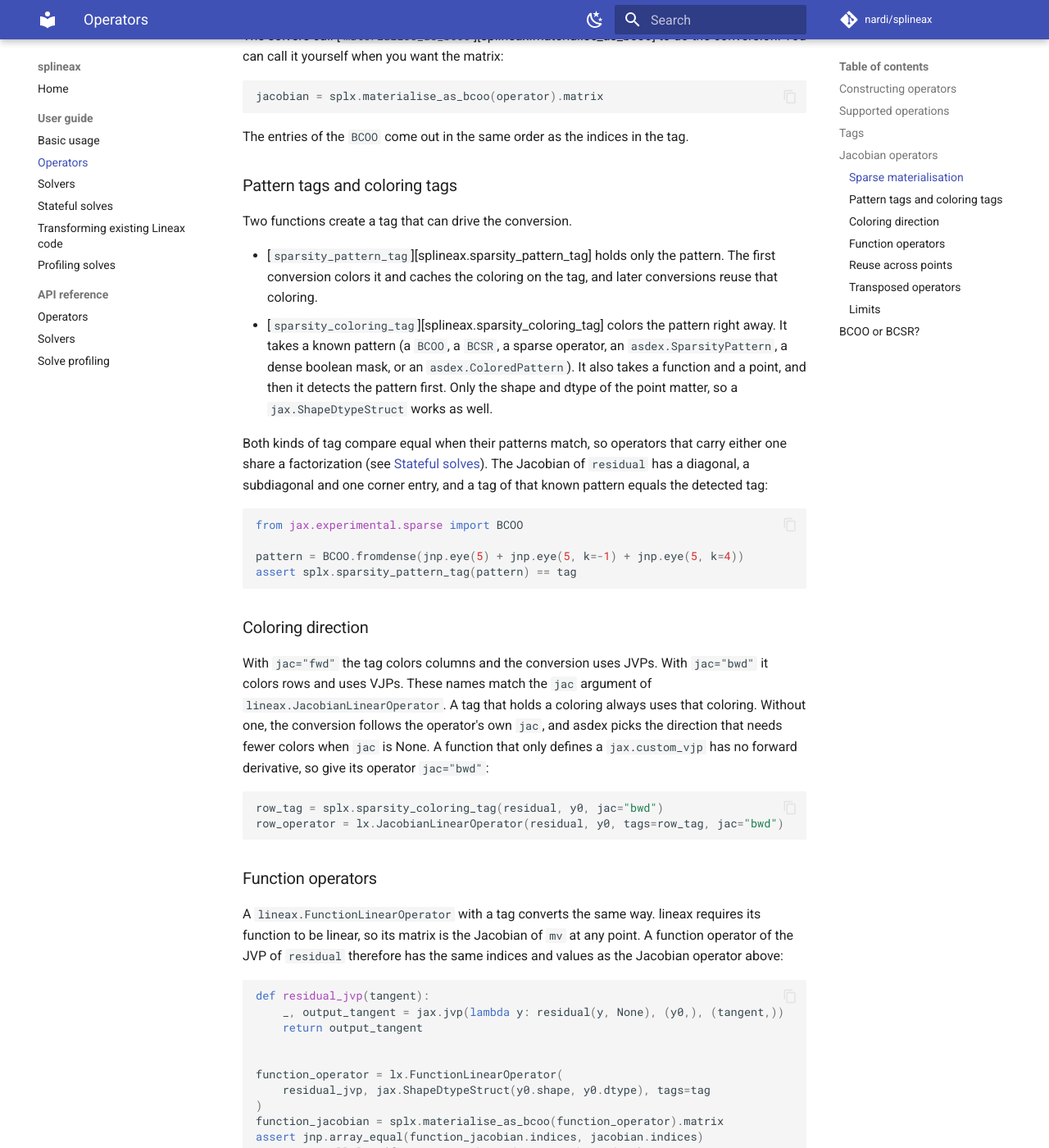
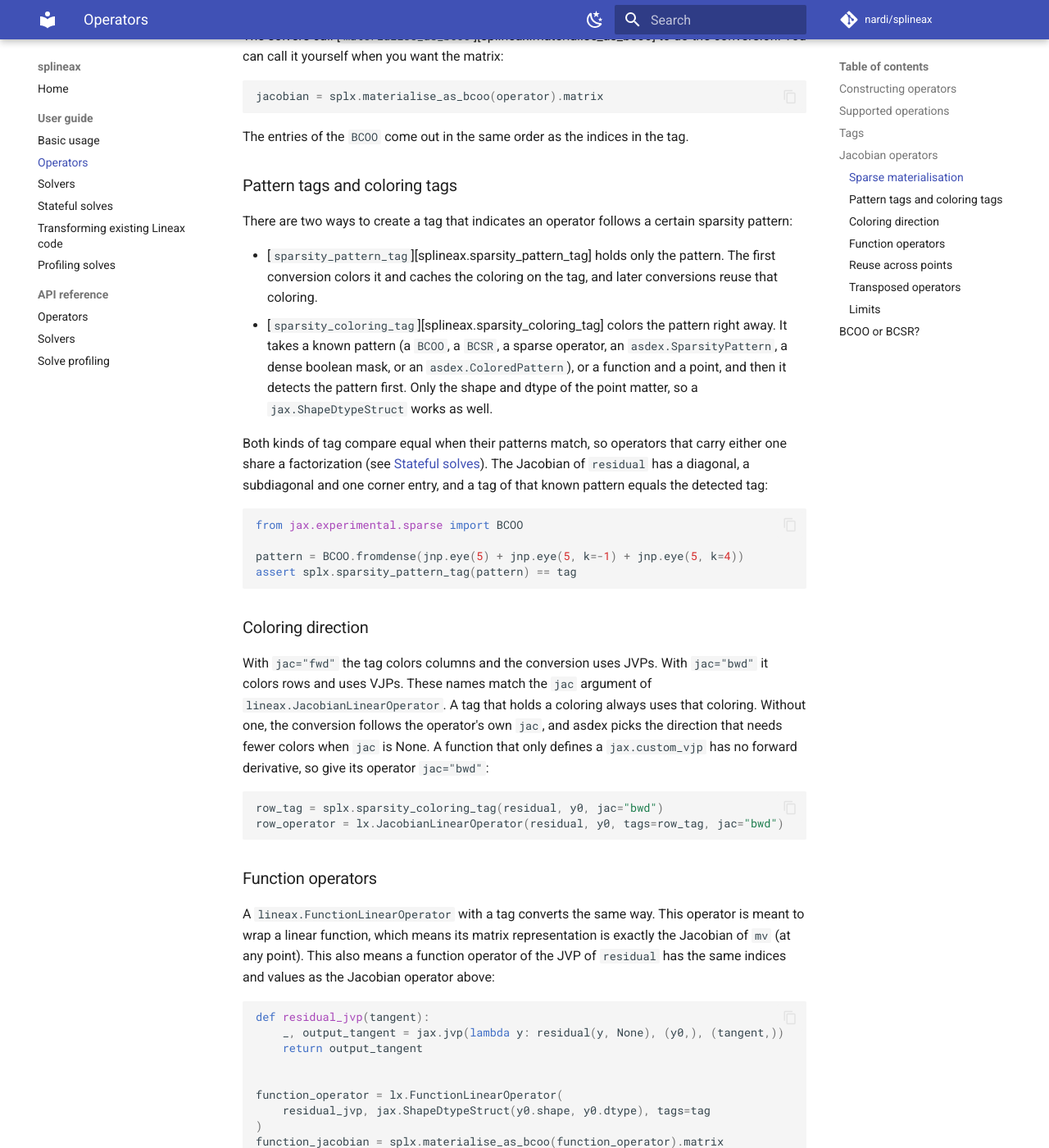
Before and after one commit to nardi/splineax, an MkDocs documentation site: the page built from docs/guide/operators.md, in a window 1280 px wide and 1400 px high, scrolled down 2374 px. Shown: the whole window at 82% size. Built offline with MkDocs 1.6.1 and Material for MkDocs 9.7.7, drawn with Linux system fonts in a browser that asks for light colours; comment, search, counter and statistics services are not loaded; some of the changed text lies outside the part shown.

Commit message:
docs: Apply review suggestions to the tagged Jacobian docs
Reword the transpose, function operator, pattern tag and limits sections of the operators guide, and the matching lines in the transform guide, the index and the README. The reworded paragraphs are reflowed to the line width that their files already use.

````diff
--- a/docs/guide/operators.md
+++ b/docs/guide/operators.md
@@ -108,16 +108,17 @@
 
 ### Pattern tags and coloring tags
 
-Two functions create a tag that can drive the conversion.
+There are two ways to create a tag that indicates an operator follows a certain sparsity
+pattern:
 
 - [`sparsity_pattern_tag`][splineax.sparsity_pattern_tag] holds only the pattern. The
   first conversion colors it and caches the coloring on the tag, and later conversions
   reuse that coloring.
-- [`sparsity_coloring_tag`][splineax.sparsity_coloring_tag] colors the pattern right
-  away. It takes a known pattern (a `BCOO`, a `BCSR`, a sparse operator, an
-  `asdex.SparsityPattern`, a dense boolean mask, or an `asdex.ColoredPattern`). It also
-  takes a function and a point, and then it detects the pattern first. Only the shape and
-  dtype of the point matter, so a `jax.ShapeDtypeStruct` works as well.
+- [`sparsity_coloring_tag`][splineax.sparsity_coloring_tag] colors the pattern right away.
+  It takes a known pattern (a `BCOO`, a `BCSR`, a sparse operator, an
+  `asdex.SparsityPattern`, a dense boolean mask, or an `asdex.ColoredPattern`), or a
+  function and a point, and then it detects the pattern first. Only the shape and dtype of
+  the point matter, so a `jax.ShapeDtypeStruct` works as well.
 
 Both kinds of tag compare equal when their patterns match, so operators that carry either
 one share a factorization (see [Stateful solves](stateful.md)). The Jacobian of `residual`
@@ -147,10 +148,10 @@
 
 ### Function operators
 
-A `lineax.FunctionLinearOperator` with a tag converts the same way. lineax requires its
-function to be linear, so its matrix is the Jacobian of `mv` at any point. A function
-operator of the JVP of `residual` therefore has the same indices and values as the
-Jacobian operator above:
+A `lineax.FunctionLinearOperator` with a tag converts the same way. This operator is meant
+to wrap a linear function, which means its matrix representation is exactly the Jacobian
+of `mv` (at any point). This also means a function operator of the JVP of `residual` has
+the same indices and values as the Jacobian operator above:
 
 ```{.python continuation}
 def residual_jvp(tangent):
@@ -198,11 +199,12 @@
 
 ### Transposed operators
 
-A tag follows a transpose. The transpose of a tagged `lineax.JacobianLinearOperator` is a
-`lineax.FunctionLinearOperator` of the VJP, and it carries the tag of the transposed
-pattern. A coloring carries over with its direction swapped, because a column coloring of
-a matrix is a row coloring of its transpose. `BCOOLinearOperator` and `BCSRLinearOperator`
-transpose their tags in the same way.
+When an operator is transposed, the tags get transformed with it. The transpose of a
+tagged `lineax.JacobianLinearOperator` is a `lineax.FunctionLinearOperator` of the VJP,
+and it carries the tag of the transposed pattern. A coloring carries over with its
+direction swapped, because a column coloring of a matrix is a row coloring of its
+transpose. `BCOOLinearOperator` and `BCSRLinearOperator` transpose their tags in the same
+way.
 
 ```{.python continuation}
 transposed = splx.materialise_as_bcoo(operator.T).matrix
@@ -213,9 +215,10 @@
 
 - Only real dtypes are supported.
 - Pytree inputs and outputs are raveled in leaf order into one vector each.
-- The conversion needs a tag built from concrete indices. A tag created under `jax.jit`
-  from traced indices, or by `sparsity_pattern_tag()` with no argument, carries only an
-  id, and a solver will reject it for a Jacobian or function operator.
+- To use a tag to compute a sparse Jacobian, it has to be built from concrete indices. A
+  tag created under `jax.jit` from traced indices, or by `sparsity_pattern_tag()` with no
+  argument, carries only an id, and a solver will reject it for a Jacobian or function
+  operator.
 
 ## BCOO or BCSR?
 
````
Also changed, not shown: README.md (+4 -4 lines), docs/guide/transform.md (+1 -2 lines), docs/index.md (+4 -5 lines).
